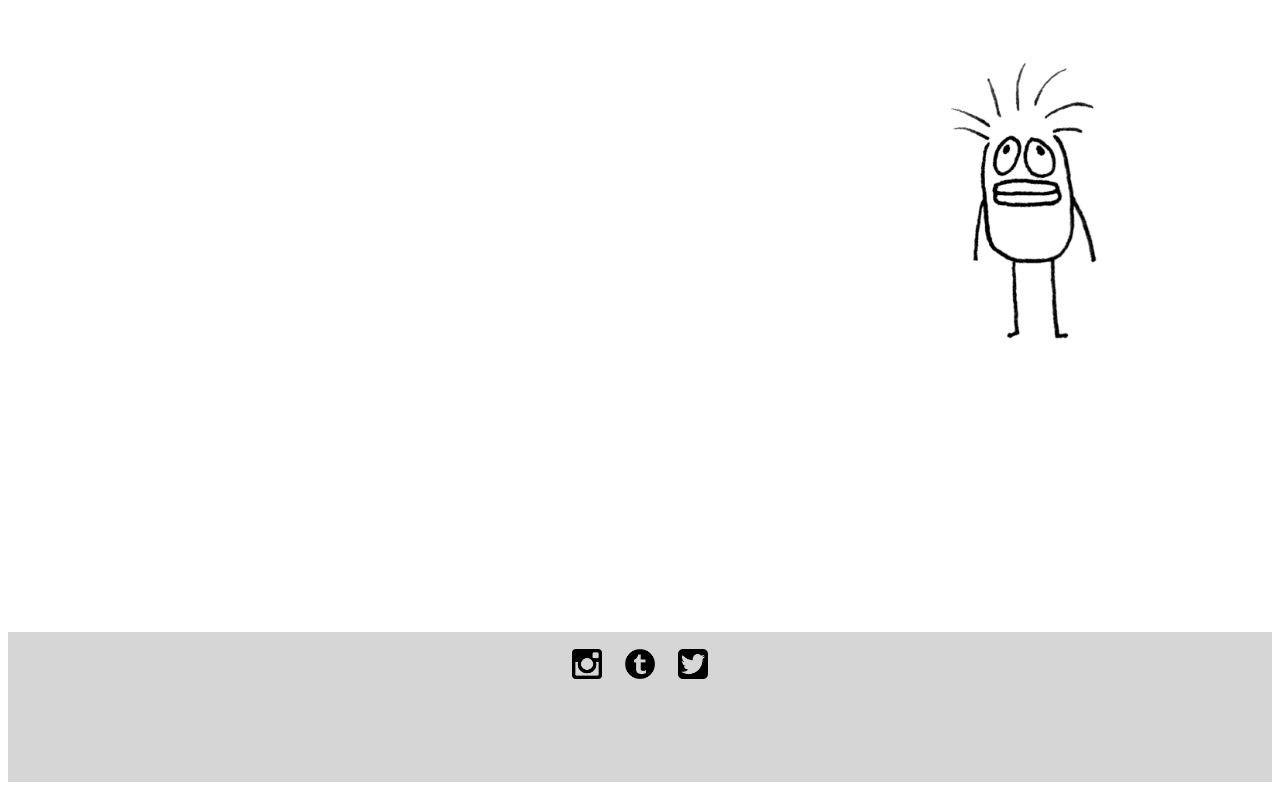
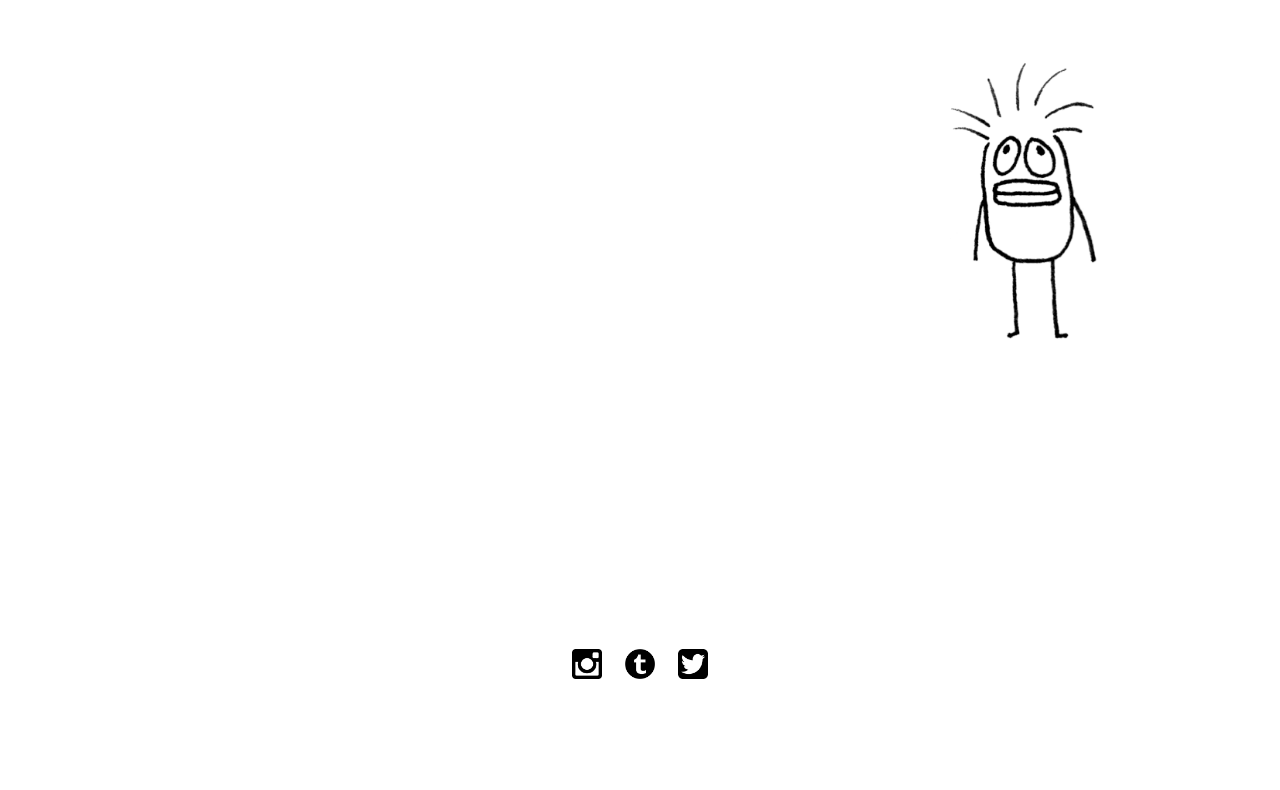
Before and after one commit to LeaHmbs/Leahmbs.github.io, a plain HTML site: page index.html in a window 1280 px wide. Shown: the part 6474-7264 px from the top of the page. Drawn offline with Linux system fonts and the light colour scheme.

Commit message:
add.footer

```diff
--- a/css/stylesheet.css
+++ b/css/stylesheet.css
@@ -196,7 +196,7 @@ a:hover {color: #d6d6d6; text-decoration: none;}
   width: auto;
   height: 150px;
   margin-top: 120px;
-  background-color: #d6d6d6;
+  background-color: white;
 }
 
 
```
